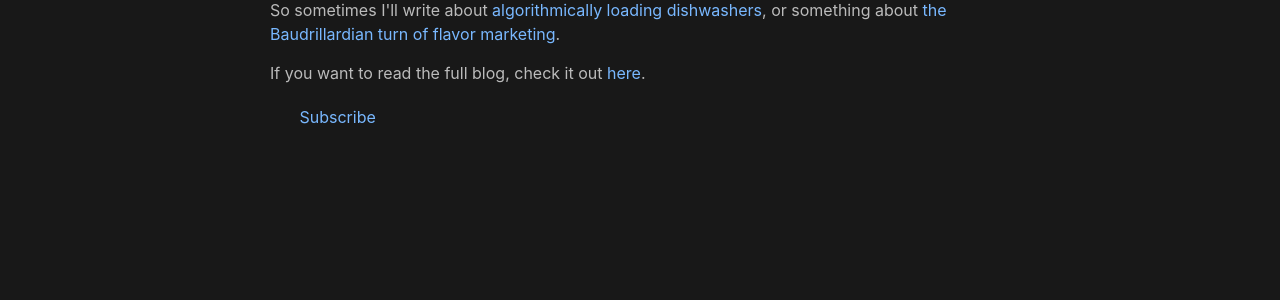
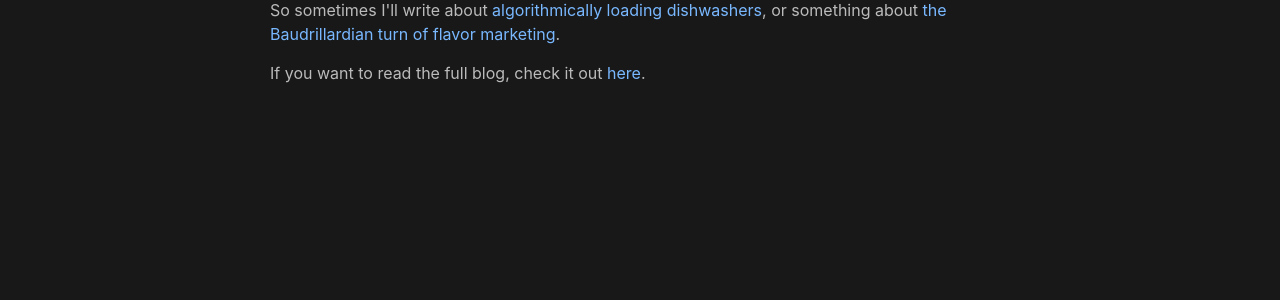
Before and after one commit to psibir/psibir.github.io, a Jekyll site: the page built from README.md, in a window 1280 px wide. Shown: the part 259-559 px from the top of the page. Built offline with Jekyll 4.4.1, drawn with Linux system fonts in a browser that asks for light colours; our own code applies the rules of GitHub Pages for plain Markdown files; a script that is not in the unit is left out.

Commit message:
Update home.html

```diff
--- a/_layouts/home.html
+++ b/_layouts/home.html
@@ -11,9 +11,4 @@
     <p>So sometimes I'll write about <a href="https://psibir.github.io/article/algorithmicdishwasher/">algorithmically loading dishwashers</a>, or something about <a href="https://psibir.github.io/article/flavor-psychopolitics/">the Baudrillardian turn of flavor marketing</a>.</p>
     <p>If you want to read the full blog, check it out <a href="https://psibir.github.io/page/blog/">here</a>.</p>
   </div>
-
-  <p class="feed-subscribe">
-    <svg class="svg-icon orange" alt="RSS Icon"><use xlink:href="{{ '/assets/minima-social-icons.svg#rss' | relative_url }}"></use></svg>
-    <a href="{{ "/feed.xml" | relative_url }}">Subscribe</a>
-  </p>
 </div>
```
